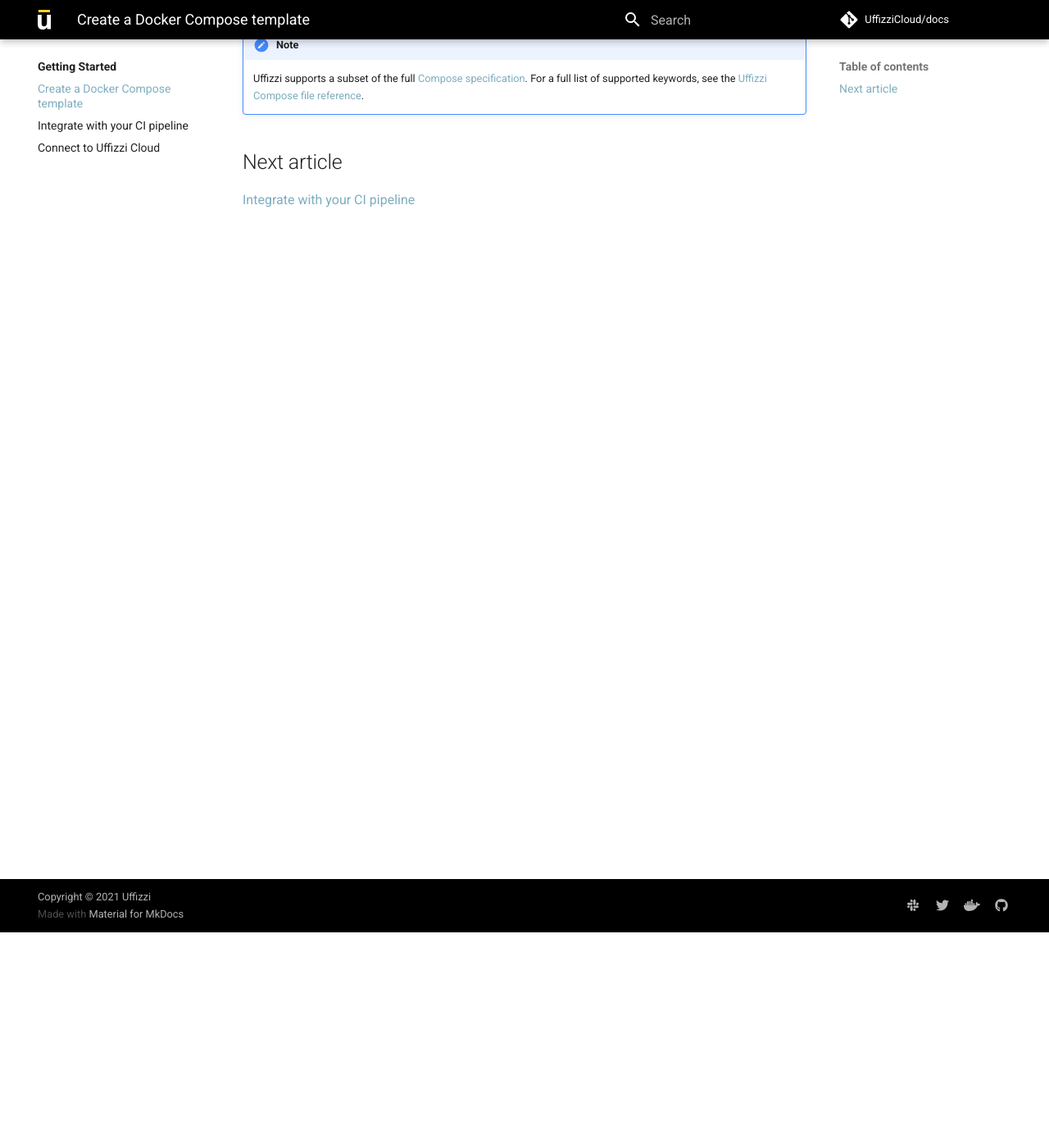
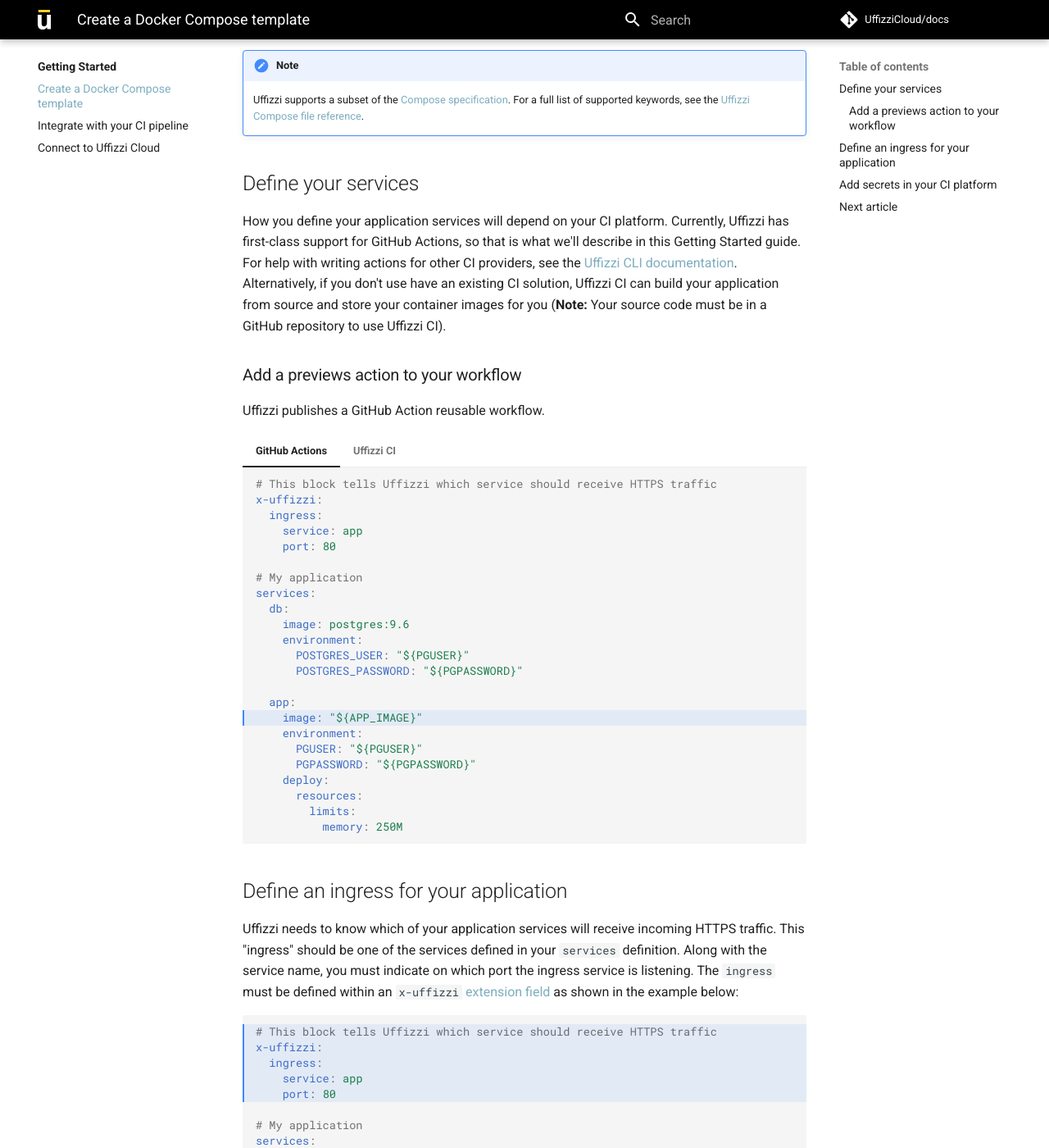
Before and after one commit to UffizziCloud/docs, an MkDocs documentation site: the page built from docs/docker-compose-template.md, in a window 1280 px wide and 1400 px high, scrolled down 263 px. Shown: the whole window at 82% size. Built offline with MkDocs 1.6.1 and Material for MkDocs 9.7.7, drawn with Linux system fonts in a browser that asks for light colours; comment, search, counter and statistics services are not loaded; some of the changed text lies outside the part shown.

Commit message:
Adding detail Create a Docker Compose template

````diff
--- a/docs/docker-compose-template.md
+++ b/docs/docker-compose-template.md
@@ -1,9 +1,89 @@
 # Create a Docker Compose template
 
-Uffizzi is designed to be developer-friendly, so it uses [Docker Compose](https://docs.docker.com/compose/compose-file/) as its configuration format.
+In this section, we'll create a template using [Docker Compose](https://docs.docker.com/compose/compose-file/) that describes our application configuration. Uffizzi uses Docker Compose as its configuration format because it is relatively simple and widely used by developers around the world.
 
 !!! note
-    Uffizzi supports a subset of the full [Compose specification](https://github.com/compose-spec/compose-spec/blob/master/spec.md). For a full list of supported keywords, see the [Uffizzi Compose file reference](references/compose-spec.md).
+    Uffizzi supports a subset of the [Compose specification](https://github.com/compose-spec/compose-spec/blob/master/spec.md). For a full list of supported keywords, see the [Uffizzi Compose file reference](references/compose-spec.md).
+
+## Define your services
+
+How you define your application services will depend on your CI platform. Currently, Uffizzi has first-class support for GitHub Actions, so that is what we'll describe in this Getting Started guide. For help with writing actions for other CI providers, see the [Uffizzi CLI documentation](https://github.com/UffizziCloud/uffizzi_cli). Alternatively, if you don't use have an existing CI solution, Uffizzi CI can build your application from source and store your container images for you (**Note:** Your source code must be in a GitHub repository to use Uffizzi CI).
+
+### Add a previews action to your workflow
+
+Uffizzi publishes a GitHub Action reusable workflow.
+
+=== "GitHub Actions"
+
+    ``` yaml hl_lines="16"
+    # This block tells Uffizzi which service should receive HTTPS traffic
+    x-uffizzi:
+      ingress:
+        service: app
+        port: 80
+
+    # My application
+    services:
+      db:
+        image: postgres:9.6
+        environment:
+          POSTGRES_USER: "${PGUSER}"
+          POSTGRES_PASSWORD: "${PGPASSWORD}"
+
+      app:
+        image: "${APP_IMAGE}"
+        environment:
+          PGUSER: "${PGUSER}"
+          PGPASSWORD: "${PGPASSWORD}"
+        deploy:
+          resources:
+            limits:
+              memory: 250M
+    ```
+
+=== "Uffizzi CI"
+
+    ``` c++
+    #include <iostream>
+
+    int main(void) {
+      std::cout << "Hello world!" << std::endl;
+      return 0;
+    }
+    ```
+
+## Define an ingress for your application
+
+Uffizzi needs to know which of your application services will receive incoming HTTPS traffic. This "ingress" should be one of the services defined in your `services` definition. Along with the service name, you must indicate on which port the ingress service is listening. The `ingress` must be defined within an `x-uffizzi` [extension field](https://docs.docker.com/compose/compose-file/compose-file-v3/#extension-fields) as shown in the example below:
+
+``` yaml hl_lines="1-5"
+# This block tells Uffizzi which service should receive HTTPS traffic
+x-uffizzi:
+  ingress:
+    service: app
+    port: 80
+
+# My application
+services:
+  db:
+    image: postgres:9.6
+    environment:
+      POSTGRES_USER: "${PGUSER}"
+      POSTGRES_PASSWORD: "${PGPASSWORD}"
+
+  app:
+    image: "${APP_IMAGE}"
+    environment:
+      PGUSER: "${PGUSER}"
+      PGPASSWORD: "${PGPASSWORD}"
+    deploy:
+      resources:
+        limits:
+          memory: 250M
+```
+
+## Add secrets in your CI platform
+
 
 
 ## Next article
````
